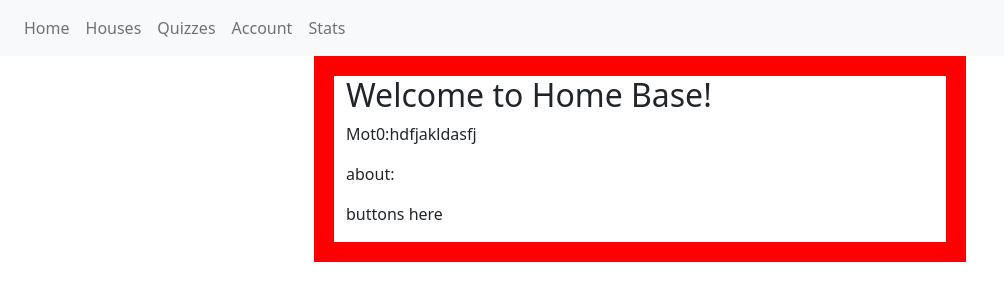
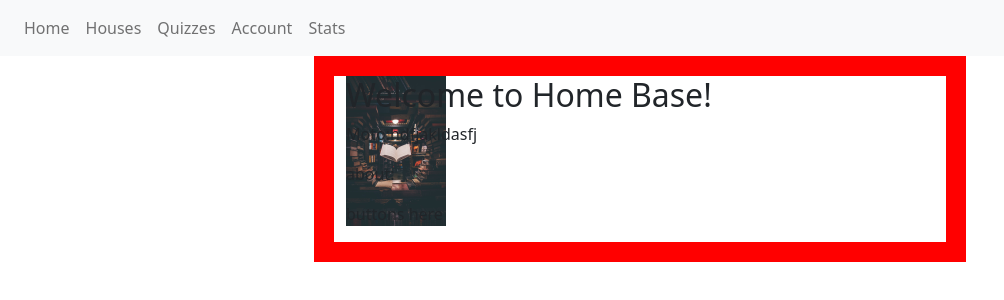
Before and after one commit to jbasquez/projectHomebase, a React (Create React App) app in the folder project-homebase/: page /welcome in a window 1280 px wide. Shown: the top 300 px of the page, without its empty margins (0-1004 px from the left). Built offline with nearby package versions, Linux system fonts and the light colour scheme.

Commit message:
added new photo trying to style it

```diff
--- a/project-homebase/src/components/welcome.js
+++ b/project-homebase/src/components/welcome.js
@@ -4,12 +4,14 @@ import '../css/welcome.css';
 function Welcome() {
     return (
       <div className="home">
-        <div className="row">
+        <div className="row contentwrapper">
             <div className="col-lg-6 col-md-8 col-sm-10 welcomeMessage">
-                <h2>Welcome to Home Base!</h2>
-                <p>Mot0:hdfjakldasfj</p>
-                <p>about:</p>
-                <p>buttons here</p>
+                <div className="welcomeImg">
+                    <h2>Welcome to Home Base!</h2>
+                    <p>Moto:hdfjakldasfj</p>
+                    <p>about:</p>
+                    <p>buttons here</p>
+                </div>
             </div>
         </div>
       </div>
--- a/project-homebase/src/css/welcome.css
+++ b/project-homebase/src/css/welcome.css
@@ -3,4 +3,16 @@
     border-style: solid;
     border-color: red;
     margin: auto;
+    min-height: 100%;
+    height: auto;
+    width: auto;
+
 }
+.welcomeImg{
+    background-image: url('../pictures/floatingBook.jpg');
+    background-size: contain;
+    background-repeat: no-repeat;
+    min-height: 70%;
+    height: auto;
+    width: 100%;
+}
```
Also changed, not shown: project-homebase/src/pictures/floatingBook.jpg (added).
